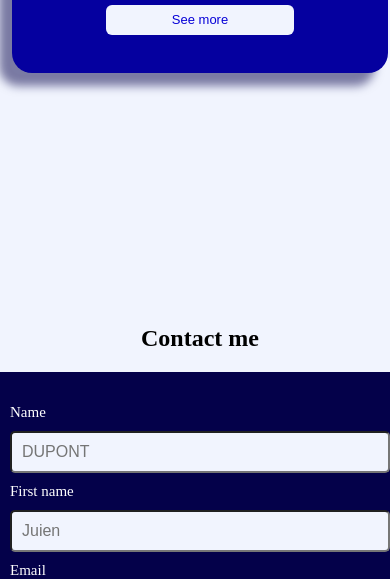
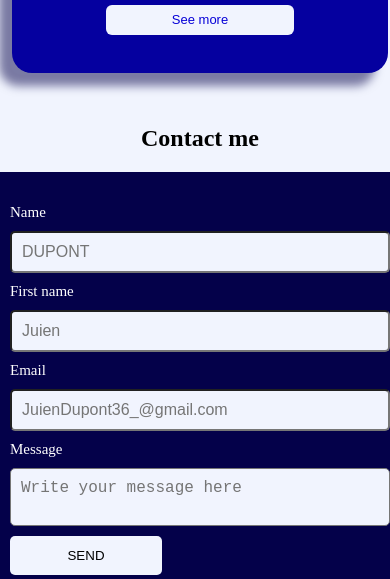
Before and after one commit to Samiatou04MAMA-KONI/Mon-portfolio, a plain HTML site: page index.html in a window 390 px wide. Shown: the part 4936-5515 px from the top of the page. Drawn offline with Linux system fonts and the light colour scheme.

Commit message:
Update style.css

```diff
--- a/style.css
+++ b/style.css
@@ -547,7 +547,7 @@ hr{
             }
 
             #contact{
-                margin: 70% 0% 0% 0%;
+                margin: 20% 0% 0% 0%;
             }
 
             form {
```
